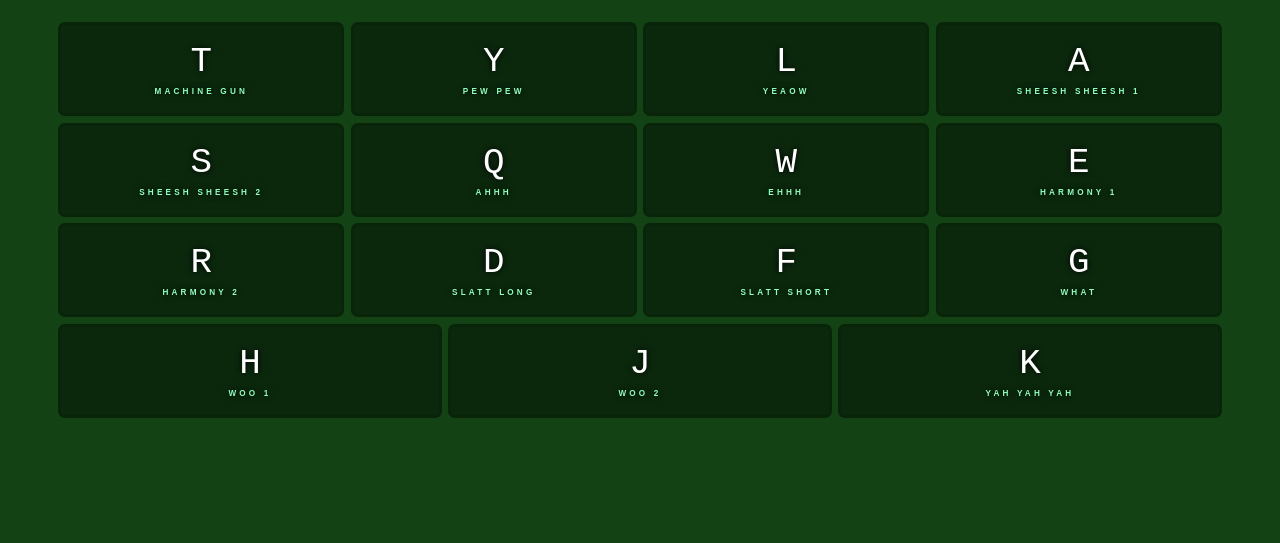
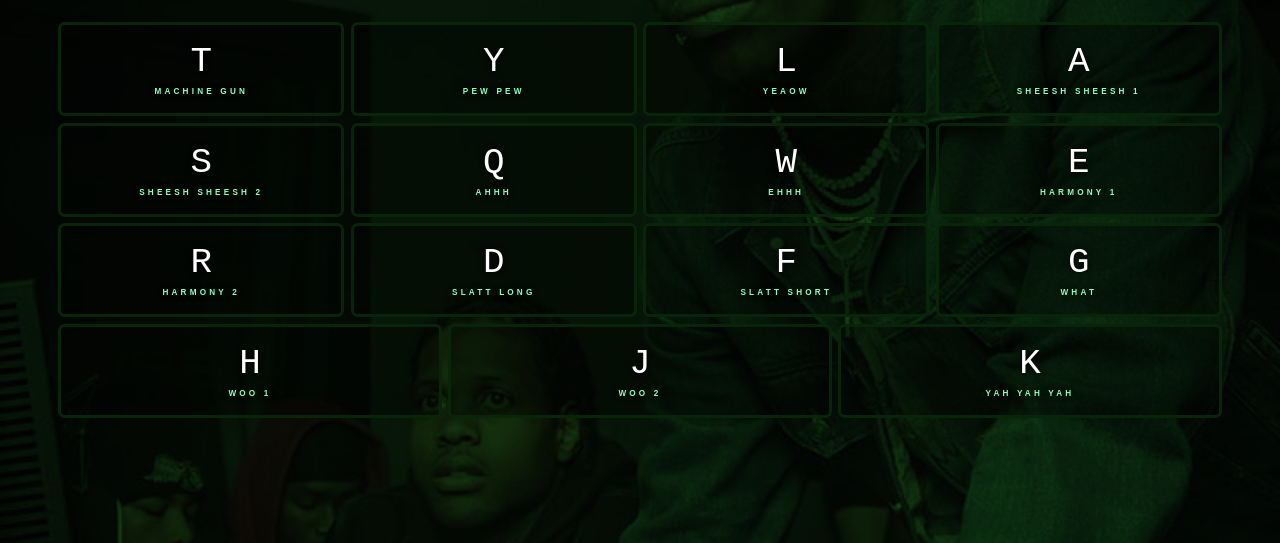
Before and after one commit to leo12534/thugger, a website: page index.html in a window 1280 px wide. Shown: the part 257-800 px from the top of the page. Drawn offline with Linux system fonts and the light colour scheme; the site is published under a folder, as on GitHub Pages, so addresses that start at the root find nothing; a web font is replaced by a local one.

Commit message:
Add . for background-image path

```diff
--- a/style.css
+++ b/style.css
@@ -8,7 +8,7 @@ html {
 }
 body {
 	margin: 0 0;
-	background: url(/img/thugger-bg.jpg) center center;
+	background: url(./img/thugger-bg.jpg) center center;
 	background-size: cover;
 	background-color: #134315;
 	background-blend-mode: multiply;
```
